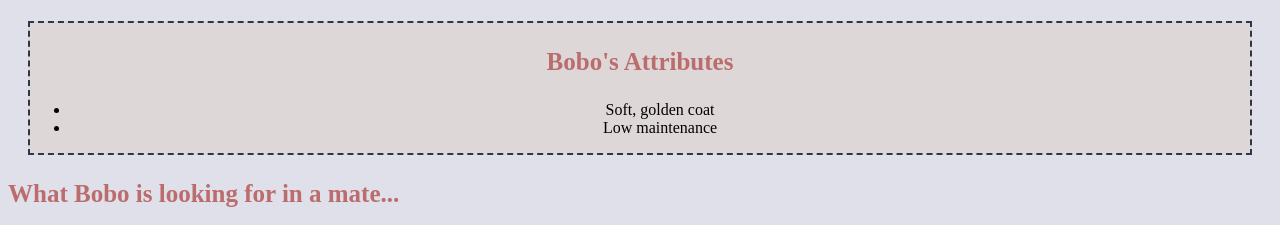
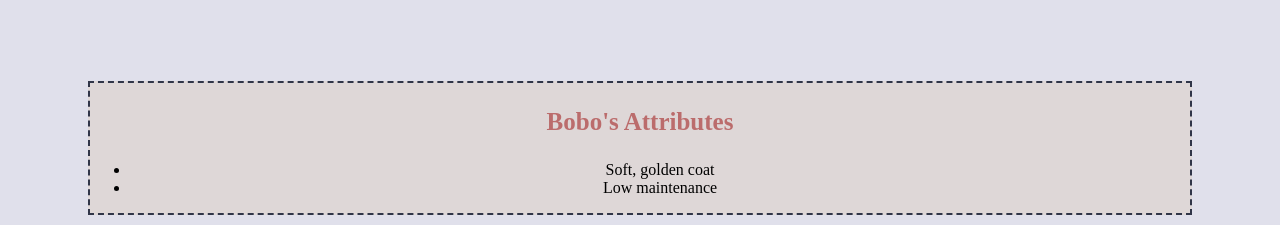
Before and after one commit to la-mari/puppylove, a plain HTML site: page index.html in a window 1280 px wide. Shown: the part 727-952 px from the top of the page. Drawn offline with Linux system fonts and the light colour scheme.

```diff
--- a/css/style.css
+++ b/css/style.css
@@ -25,7 +25,7 @@ h3 {
 }
 
 .feature-box {
-  margin: 20px;
+  margin: 80px;
   background-color: #DED7D7;
   border: #303548 dashed 2px;
 }
```
Also changed, not shown: index.html (+2 -1 lines).
